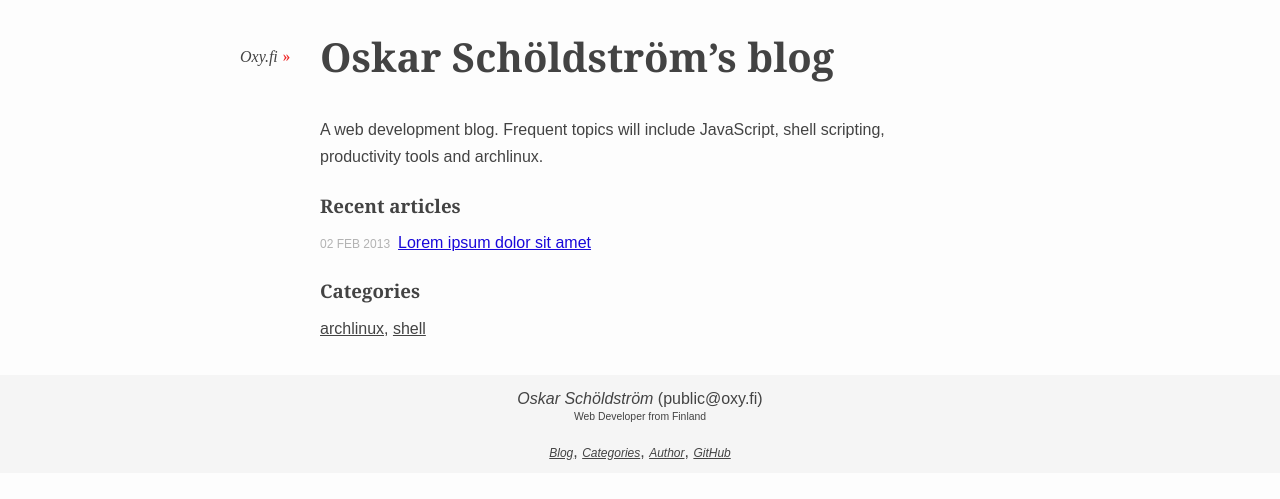
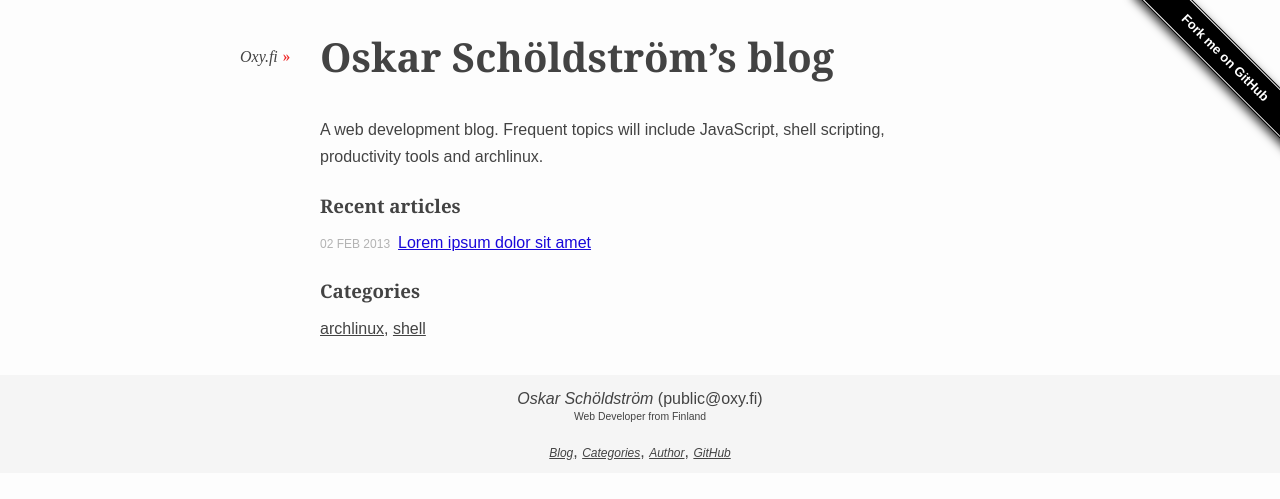
Before and after one commit to oxyc/blog, a Jekyll site: the page built from index.md, in a window 1280 px wide. Shown: the top 499 px of the page. Built offline with Jekyll 4.4.1, drawn with Linux system fonts in a browser that asks for light colours; some web fonts are replaced.

Commit message:
Add github fork ribbon

```diff
--- a/_includes/footer.html
+++ b/_includes/footer.html
@@ -15,6 +15,9 @@
       </nav>
     </div>
   </footer>
+  <span id="forkongithub">
+    <a href="https://github.com/oxyc/blog">Fork me on GitHub</a>
+  </span>
   <script src="/assets/scripts/components.min.js"></script>
   <script src="/assets/scripts/script.js"></script>
   <script>
--- a/assets/stylesheets/styles.css
+++ b/assets/stylesheets/styles.css
@@ -463,6 +463,62 @@ article .tags:before {
 .highlight .il /* Literal.Number.Integer.Long */ {
   color: #099;
 }
+#forkongithub {
+  display: block;
+}
+#forkongithub a {
+  background: #000;
+  display: block;
+  color: #fff;
+  text-decoration: none;
+  font-family: arial, sans-serif;
+  text-align: center;
+  font-weight: bold;
+  padding: 5px 40px;
+  font-size: 13px;
+  line-height: 2;
+  position: relative;
+  transition: 0.5s;
+}
+#forkongithub a:hover {
+  background: #ee2424;
+  color: #fff;
+}
+#forkongithub a:before,
+#forkongithub a:after {
+  content: '';
+  width: 100%;
+  display: block;
+  position: absolute;
+  top: 1px;
+  left: 0;
+  height: 1px;
+  background: #fff;
+}
+#forkongithub a:after {
+  bottom: 1px;
+  top: auto;
+}
+@media screen and (min-width:750px) {
+  #forkongithub {
+    position: absolute;
+    display: block;
+    top: 0;
+    right: 0;
+    width: 200px;
+    overflow: hidden;
+    height: 200px;
+  }
+  #forkongithub a {
+    width: 150px;
+    position: absolute;
+    top: 40px;
+    right: -60px;
+    transform: rotate(45deg);
+    -webkit-transform: rotate(45deg);
+    box-shadow: 4px 4px 10px rgba(0,0,0,0.8);
+  }
+}
 body {
   font: 14px Droid Sans, Arial, sans-serif;
   line-height: 1.667;
--- a/assets/stylus/styles.styl
+++ b/assets/stylus/styles.styl
@@ -4,6 +4,7 @@
 @import "layout"
 @import "posts"
 @import "syntax"
+@import "ribbon"
 
 body
   font: $font-size $sans-serif
```
Also changed, not shown: assets/stylus/ribbon.styl (added, +52 -0 lines).
